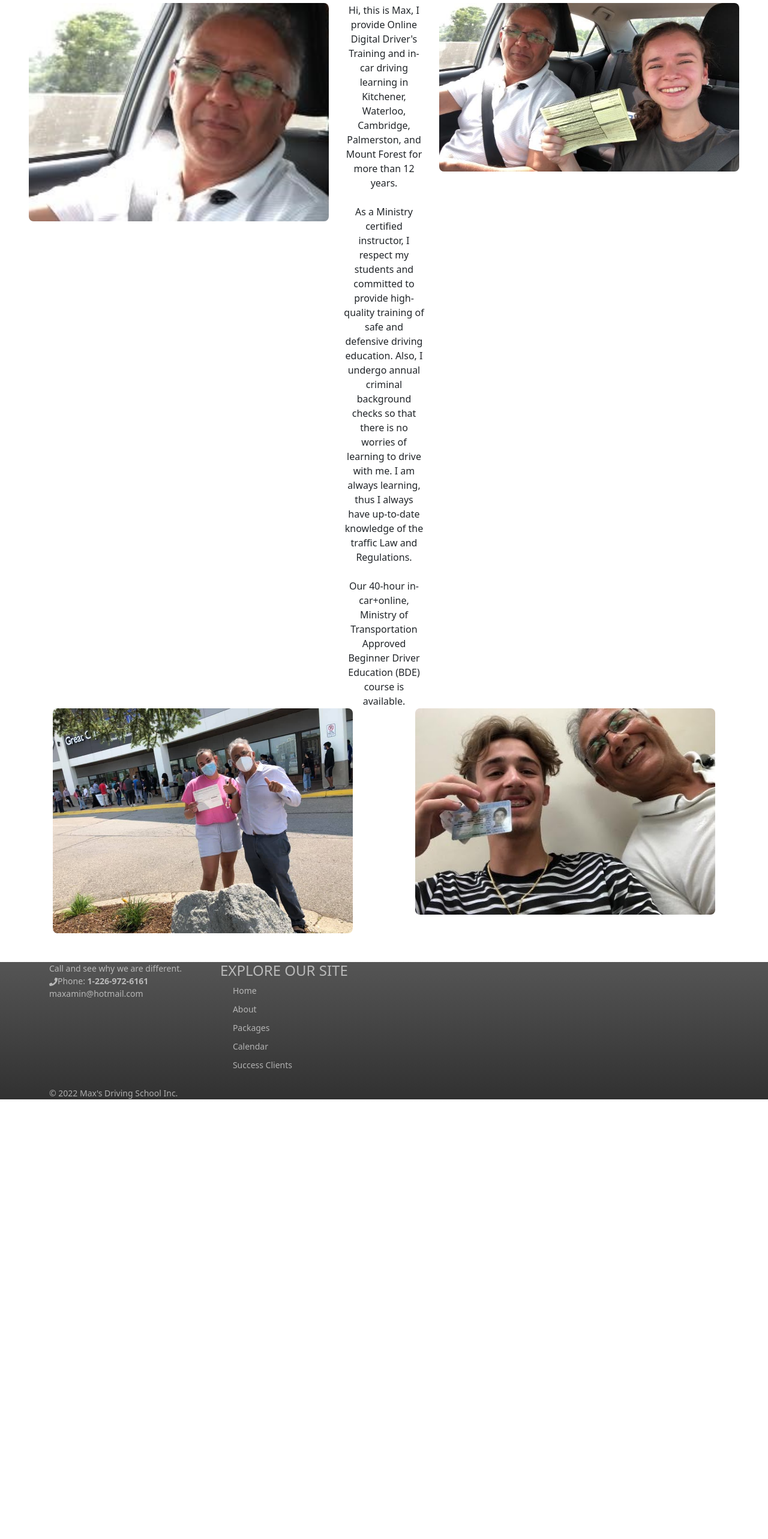
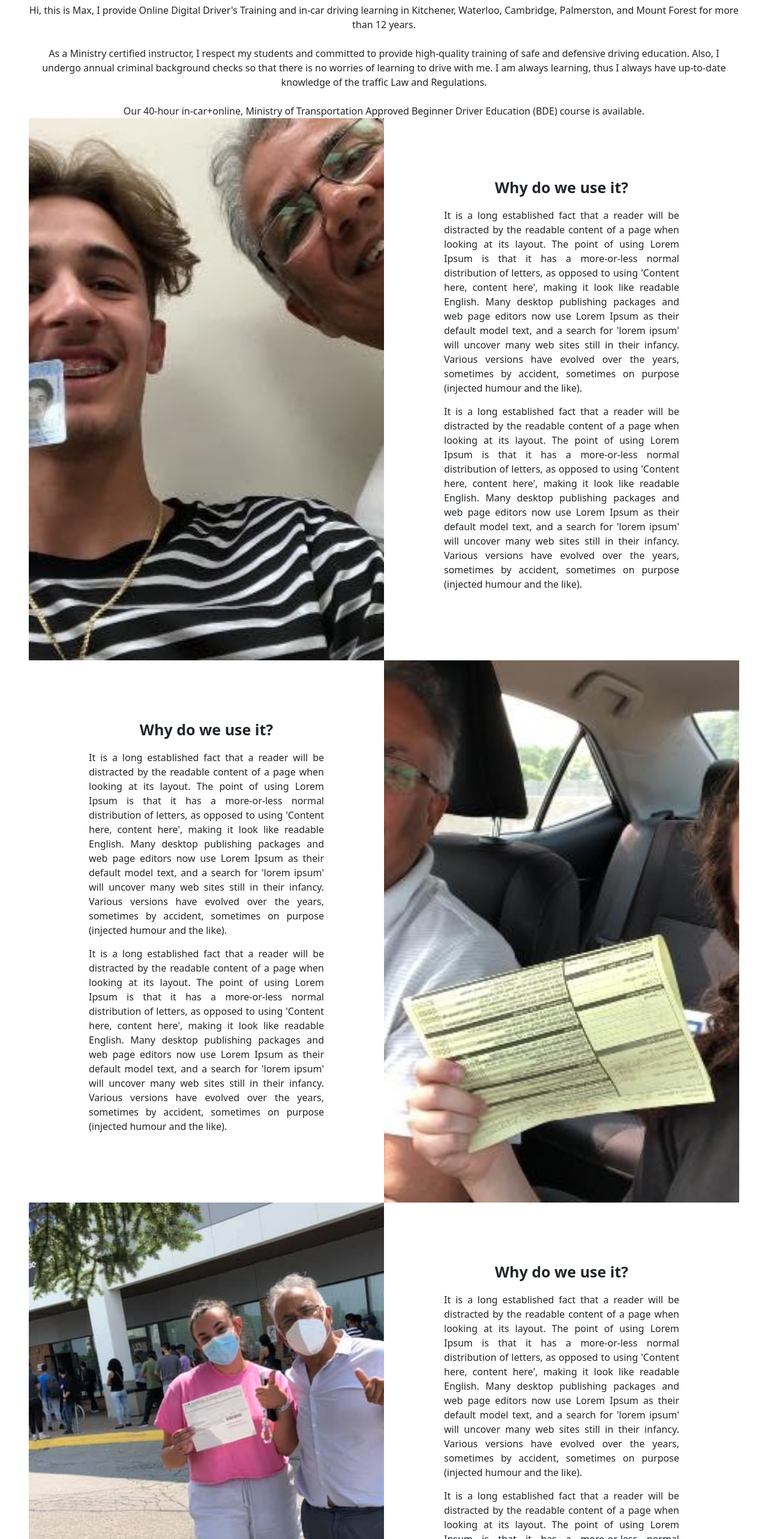
Before and after one commit to mpa-mxiang/drive-web, a React (Create React App) app in the folder my-app/: page /about in a window 1280 px wide. Shown: the part 234-2800 px from the top of the page at 60% size. Before the commit the page ends 2067 px from the top, so only its background shows below. Built offline with nearby package versions, Linux system fonts and the light colour scheme; the HTML template or start-up script is replaced by a standard one.

Commit message:
Update about

```diff
--- a/my-app/package.json
+++ b/my-app/package.json
@@ -5,7 +5,7 @@
   "dependencies": {
     "@emotion/react": "^11.10.5",
     "@emotion/styled": "^11.10.5",
-    "@mui/material": "^5.10.12",
+    "@mui/material": "^5.10.13",
     "@progress/kendo-data-query": "^1.6.0",
     "@progress/kendo-date-math": "^1.5.7",
     "@progress/kendo-drawing": "^1.17.1",
--- a/my-app/src/pages/About.css
+++ b/my-app/src/pages/About.css
@@ -2,7 +2,6 @@ img {
   border-radius: 8px;
   width: 500px;
 }
-
 
 a {
   color: inherit;
@@ -37,3 +36,56 @@ a {
   width: 100%;
   padding: 0.5rem;
 }
+
+.section-container {
+  --bs-gutter-x: 1.5rem;
+  --bs-gutter-y: 0;
+  display: flex;
+  flex-wrap: wrap;
+}
+.section-container .columns {
+  flex: 0 0 auto;
+  width: 50%;
+}
+.section-container .columns.image {
+  background-position: center;
+  background-repeat: no-repeat;
+  background-size: cover;
+}
+.section-container .columns.content .content-container {
+  padding: 100px 100px;
+}
+.section-container .columns.content .content-container h5 {
+  font-weight: 700;
+  font-size: 25px;
+  margin-bottom: 20px;
+}
+.section-container .columns.content .content-container p {
+  font-weight: 400;
+  font-size: 16px;
+  margin-bottom: 20px;
+  margin-bottom: 15px;
+  text-align: justify;
+}
+@media screen and (max-width: 767px) {
+  .section-container {
+    flex-flow: row wrap;
+  }
+  .section-container .columns.image {
+    display: block;
+    order: 1;
+    width: 100%;
+    height: 250px;
+  }
+  .section-container .columns.content {
+    display: block;
+    order: 2;
+    width: 100%;
+  }
+  .section-container .columns.content .content-container {
+    padding: 20px 35px;
+  }
+  .section-container .columns.content .content-container h5 {
+    margin-bottom: 5px;
+  }
+}
--- a/my-app/src/pages/About.js
+++ b/my-app/src/pages/About.js
@@ -1,47 +1,157 @@
 import React from 'react';
 import './About.css';
+import ImageList from '@mui/material/ImageList';
+import ImageListItem from '@mui/material/ImageListItem';
+
 import selfPic from '../images/intro.jpg';
 import Row from 'react-bootstrap/Row';
 import Col from 'react-bootstrap/Col';
 import selfie from '../images/self.jpg';
 import client2 from '../images/client2.jpg';
 import client1 from '../images/client1.jpg';
+
 const About = () => {
-
   return (
-
     <div className="p-5 text-center">
-      <h1 className="mb-5">About Us</h1>
+      <h1 className="mb-5">About Me</h1>
       <div className="center">
         <Row>
-          <Col sm>
-
-            <img src={selfPic} alt="" />
-          </Col>
           <Col>
-            Hi, this is Max, I provide Online Digital Driver's Training and in-car driving learning in Kitchener,
-            Waterloo, Cambridge, Palmerston, and Mount Forest for more than 12 years.
+            Hi, this is Max, I provide Online Digital Driver's Training and
+            in-car driving learning in Kitchener, Waterloo, Cambridge,
+            Palmerston, and Mount Forest for more than 12 years.
             <br></br>
             <br></br>
-            As a Ministry certified instructor, I respect my students and committed to provide high-quality training
-            of safe and defensive driving education. Also, I undergo annual criminal background checks so that there is no
-            worries of learning to drive with me. I am always learning, thus I always have up-to-date knowledge of the
+            As a Ministry certified instructor, I respect my students and
+            committed to provide high-quality training of safe and defensive
+            driving education. Also, I undergo annual criminal background checks
+            so that there is no worries of learning to drive with me. I am
+            always learning, thus I always have up-to-date knowledge of the
             traffic Law and Regulations.
             <br></br>
             <br></br>
             Our 40-hour in-car+online, Ministry of Transportation Approved
             Beginner Driver Education (BDE) course is available.
           </Col>
-          <Col sm>
-            <img src={client1} alt="" />
-          </Col>
-          <Col sm>
-            <img src={client2} alt="" />
-          </Col>
-          <Col sm>
-            <img src={selfie} alt="" />
-          </Col>
         </Row>
+      </div>
+      <div className="section-container">
+        <div
+          className="columns image"
+          style={{
+            backgroundImage: `url(${selfie})`,
+          }}
+        >
+          &nbsp;
+        </div>
+        <div className="columns content">
+          <div className="content-container">
+            <h5>Why do we use it?</h5>
+            <p>
+              It is a long established fact that a reader will be distracted by
+              the readable content of a page when looking at its layout. The
+              point of using Lorem Ipsum is that it has a more-or-less normal
+              distribution of letters, as opposed to using 'Content here,
+              content here', making it look like readable English. Many desktop
+              publishing packages and web page editors now use Lorem Ipsum as
+              their default model text, and a search for 'lorem ipsum' will
+              uncover many web sites still in their infancy. Various versions
+              have evolved over the years, sometimes by accident, sometimes on
+              purpose (injected humour and the like).
+            </p>
+            <p>
+              It is a long established fact that a reader will be distracted by
+              the readable content of a page when looking at its layout. The
+              point of using Lorem Ipsum is that it has a more-or-less normal
+              distribution of letters, as opposed to using 'Content here,
+              content here', making it look like readable English. Many desktop
+              publishing packages and web page editors now use Lorem Ipsum as
+              their default model text, and a search for 'lorem ipsum' will
+              uncover many web sites still in their infancy. Various versions
+              have evolved over the years, sometimes by accident, sometimes on
+              purpose (injected humour and the like).
+            </p>
+          </div>
+        </div>
+      </div>
+      <div className="section-container">
+
+        <div className="columns content">
+          <div className="content-container">
+            <h5>Why do we use it?</h5>
+            <p>
+              It is a long established fact that a reader will be distracted by
+              the readable content of a page when looking at its layout. The
+              point of using Lorem Ipsum is that it has a more-or-less normal
+              distribution of letters, as opposed to using 'Content here,
+              content here', making it look like readable English. Many desktop
+              publishing packages and web page editors now use Lorem Ipsum as
+              their default model text, and a search for 'lorem ipsum' will
+              uncover many web sites still in their infancy. Various versions
+              have evolved over the years, sometimes by accident, sometimes on
+              purpose (injected humour and the like).
+            </p>
+            <p>
+              It is a long established fact that a reader will be distracted by
+              the readable content of a page when looking at its layout. The
+              point of using Lorem Ipsum is that it has a more-or-less normal
+              distribution of letters, as opposed to using 'Content here,
+              content here', making it look like readable English. Many desktop
+              publishing packages and web page editors now use Lorem Ipsum as
+              their default model text, and a search for 'lorem ipsum' will
+              uncover many web sites still in their infancy. Various versions
+              have evolved over the years, sometimes by accident, sometimes on
+              purpose (injected humour and the like).
+            </p>
+          </div>
+        </div>
+        <div
+          className="columns image"
+          style={{
+            backgroundImage: `url(${client1})`,
+          }}
+        >
+          &nbsp;
+        </div>
+      </div>
+      <div className="section-container">
+        <div
+          className="columns image"
+          style={{
+            backgroundImage: `url(${client2})`,
+          }}
+        >
+          &nbsp;
+        </div>
+        <div className="columns content">
+          <div className="content-container">
+            <h5>Why do we use it?</h5>
+            <p>
+              It is a long established fact that a reader will be distracted by
+              the readable content of a page when looking at its layout. The
+              point of using Lorem Ipsum is that it has a more-or-less normal
+              distribution of letters, as opposed to using 'Content here,
+              content here', making it look like readable English. Many desktop
+              publishing packages and web page editors now use Lorem Ipsum as
+              their default model text, and a search for 'lorem ipsum' will
+              uncover many web sites still in their infancy. Various versions
+              have evolved over the years, sometimes by accident, sometimes on
+              purpose (injected humour and the like).
+            </p>
+            <p>
+              It is a long established fact that a reader will be distracted by
+              the readable content of a page when looking at its layout. The
+              point of using Lorem Ipsum is that it has a more-or-less normal
+              distribution of letters, as opposed to using 'Content here,
+              content here', making it look like readable English. Many desktop
+              publishing packages and web page editors now use Lorem Ipsum as
+              their default model text, and a search for 'lorem ipsum' will
+              uncover many web sites still in their infancy. Various versions
+              have evolved over the years, sometimes by accident, sometimes on
+              purpose (injected humour and the like).
+            </p>
+          </div>
+        </div>
       </div>
     </div>
   );
```
Also changed, not shown: 1 other file (tests, documents, lock files or other folders).
